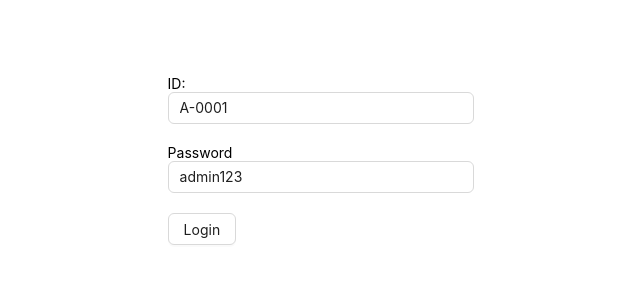
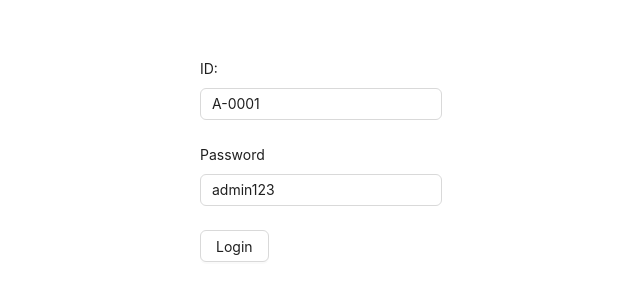
Before and after one commit to rehanulhb/Final_University_Management_Frontend_React_Redux, a React (Vite) app: page /login in a window 1280 px wide. Shown: the part 240-540 px from the top of the page, without its empty margins (319-959 px from the left). Built offline with nearby package versions, Linux system fonts and the light colour scheme.

Commit message:
Refactor Form Component & Reusable Select Element

```diff
--- a/src/components/form/UniFrom.tsx
+++ b/src/components/form/UniFrom.tsx
@@ -1,4 +1,5 @@
 /* eslint-disable @typescript-eslint/no-explicit-any */
+import { Form } from 'antd';
 import type { ReactNode } from 'react';
 import { FormProvider, useForm, type FieldValues, type SubmitHandler } from 'react-hook-form';
 
@@ -20,7 +21,9 @@ const UniFrom = ({ onSubmit, children, defaultValues }: TFormProps) => {
   const methods = useForm(formConfig);
   return (
     <FormProvider {...methods}>
-      <form onSubmit={methods.handleSubmit(onSubmit)}>{children}</form>
+      <Form layout="vertical" onFinish={methods.handleSubmit(onSubmit)}>
+        {children}
+      </Form>
     </FormProvider>
   );
 };
--- a/src/components/form/UniInput.tsx
+++ b/src/components/form/UniInput.tsx
@@ -1,4 +1,4 @@
-import { Input } from 'antd';
+import { Form, Input } from 'antd';
 import { Controller } from 'react-hook-form';
 
 type TInputProps = {
@@ -10,8 +10,14 @@ type TInputProps = {
 const UniInput = ({ type, name, label }: TInputProps) => {
   return (
     <div style={{ marginBottom: '20px' }}>
-      {label ? label : null}
-      <Controller name={name} render={({ field }) => <Input {...field} type={type} id={name} />} />
+      <Controller
+        name={name}
+        render={({ field }) => (
+          <Form.Item label={label}>
+            <Input {...field} type={type} id={name} />
+          </Form.Item>
+        )}
+      />
     </div>
   );
 };
--- /dev/null
+++ b/src/components/form/UniSelect.tsx
@@ -0,0 +1,23 @@
+import { Form, Select } from 'antd';
+import { Controller } from 'react-hook-form';
+
+type TUNISelectProps = {
+  label: string;
+  name: string;
+  options: { value: string; label: string; disabled?: boolean }[];
+};
+
+const UniSelect = ({ label, name, options }: TUNISelectProps) => {
+  return (
+    <Controller
+      name={name}
+      render={({ field }) => (
+        <Form.Item label={label}>
+          <Select style={{ width: '100%' }} {...field} options={options} />
+        </Form.Item>
+      )}
+    />
+  );
+};
+
+export default UniSelect;
--- a/src/pages/admin/academicManagement/CreateAcademicSemester.tsx
+++ b/src/pages/admin/academicManagement/CreateAcademicSemester.tsx
@@ -1,17 +1,42 @@
 import type { FieldValues, SubmitHandler } from 'react-hook-form';
 import UniFrom from '../../../components/form/UniFrom';
-import UniInput from '../../../components/form/UniInput';
-import { Button } from 'antd';
+import { Button, Col, Flex } from 'antd';
+import UniSelect from '../../../components/form/UniSelect';
+
+const nameOptions = [
+  {
+    value: '01',
+    label: 'Autumn',
+  },
+  {
+    value: '02',
+    label: 'Summer',
+  },
+  {
+    value: '03',
+    label: 'Fall',
+  },
+];
 
 const CreateAcademicSemester = () => {
   const onSubmit: SubmitHandler<FieldValues> = (data) => {
-    console.log(data);
+    const semesterData = {
+      name: 'something',
+      code: 'something',
+    };
+    console.log(semesterData);
   };
+
   return (
-    <UniFrom onSubmit={onSubmit}>
-      <UniInput type="text" name="name" />
-      <Button htmlType="submit">Submit</Button>
-    </UniFrom>
+    <Flex justify="center" align="center">
+      <Col span={6}>
+        <UniFrom onSubmit={onSubmit}>
+          <UniSelect label="Name" name="name" options={nameOptions} />
+
+          <Button htmlType="submit">Submit</Button>
+        </UniFrom>
+      </Col>
+    </Flex>
   );
 };
 
```
